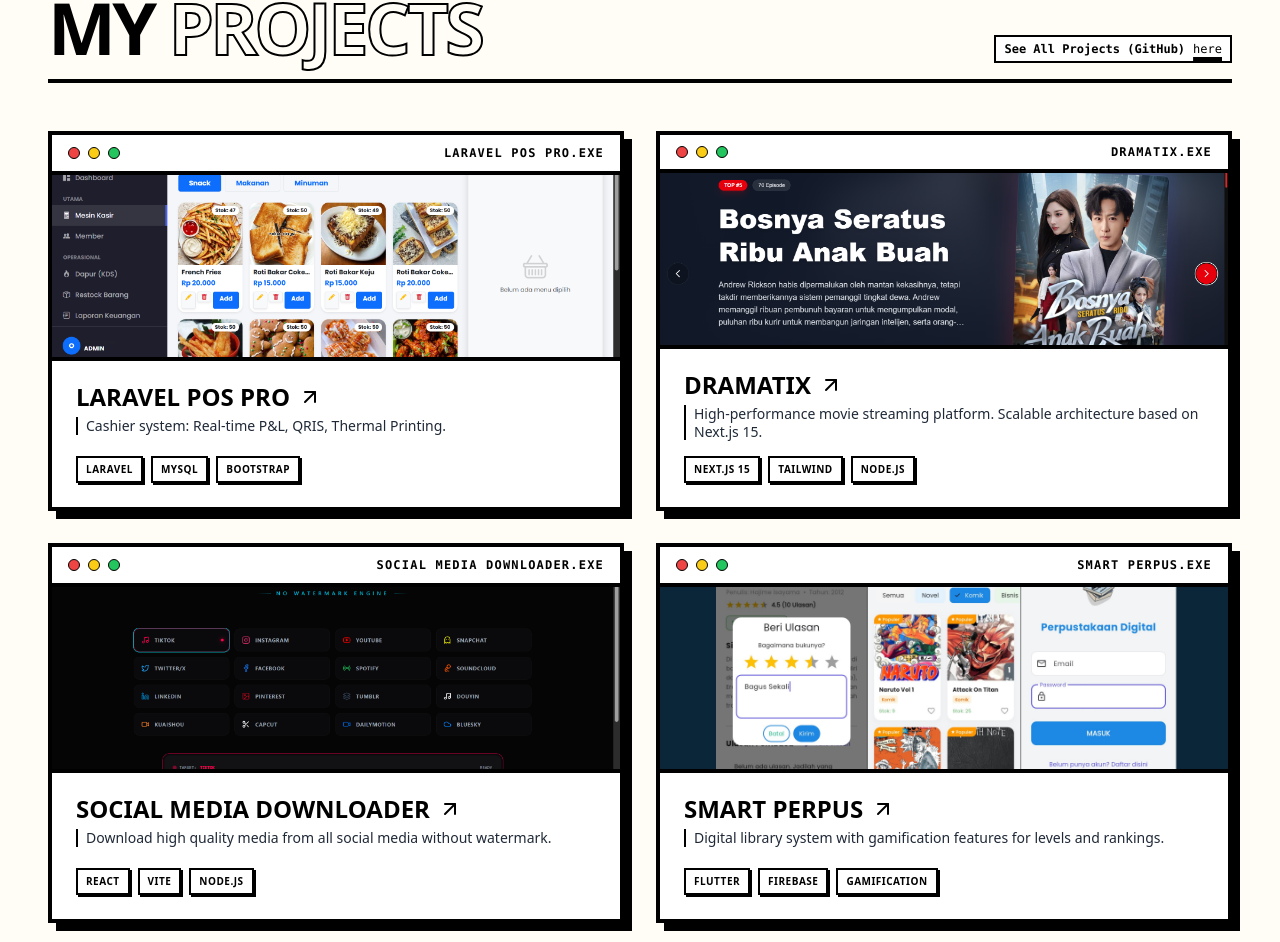
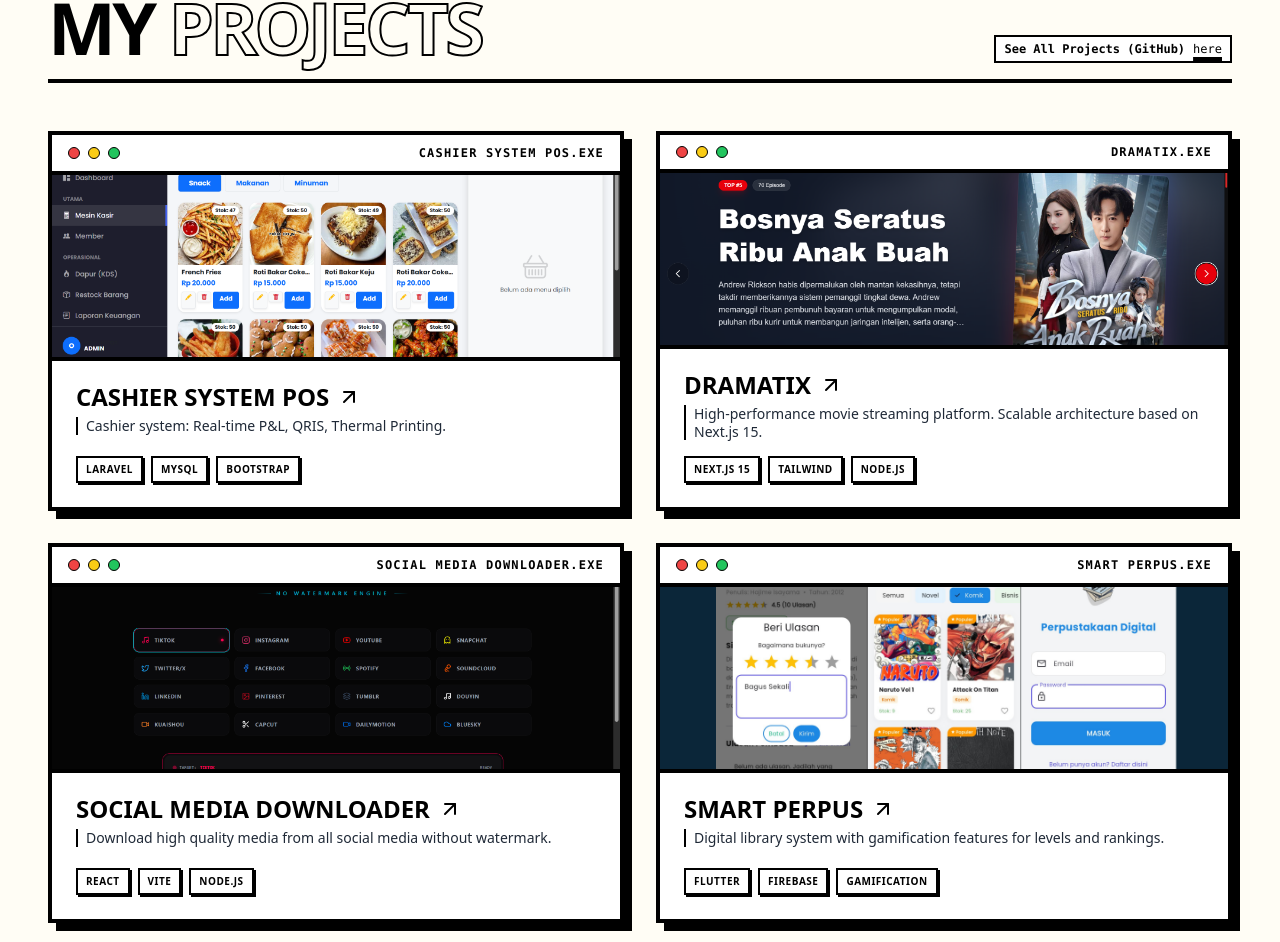
Before and after one commit to rezaaplvv/My-Web-Portofolio, a Next.js app: page / in a window 1280 px wide. Shown: the part 1697-2639 px from the top of the page. Built offline with nearby package versions, Linux system fonts and the light colour scheme; no server answers.

Commit message:
Add Fitur

```diff
--- a/app/page.tsx
+++ b/app/page.tsx
@@ -41,7 +41,7 @@
 const PROJECTS = [
     {
     id: 1,
-    title: "Laravel POS Pro",
+    title: "Cashier System POS",
     subtitle: "Restaurant System",
     desc: "Cashier system: Real-time P&L, QRIS, Thermal Printing.",
     tech: ["Laravel", "MySQL", "Bootstrap"],
@@ -93,7 +93,7 @@
     desc: "Professional Fullstack Boarding Management System with Automated Billing and Analytics.",
     tech: ["Laravel", "MySQL", "Bootstrap5"],
     image: "/dashboardowner.png",
-    link: "https://github.com/rezaaplvv/Laravel-Kost-Management"
+    link: "https://sewakamar.mitrabayarapp.com/"
   },
 
 ];
@@ -226,9 +226,17 @@
     // FIX: Menggunakan ySpring secara langsung untuk tinggi agar tidak ada celah/putus
     const height = useTransform(ySpring, (latest) => 80 + latest);
 
+    // Fungsi untuk memutar suara klik
+    const playClickSound = () => {
+        const audio = new Audio('/click.mp3');
+        audio.volume = 0.5;
+        audio.play().catch(err => console.log("Audio play error:", err));
+    };
+
     const handleDragEnd = (_: any, info: any) => {
         // Trigger jika ditarik cukup jauh
         if (info.offset.y > 80) {
+            playClickSound(); // Memutar suara tepat saat saklar terpicu
             toggleTheme();
         }
         // FIX: Kembalikan paksa ke 0 agar tali memantul ke atas
--- a/app/projects/page.tsx
+++ b/app/projects/page.tsx
@@ -61,7 +61,7 @@
     desc: "Professional Fullstack Boarding Management System with Automated Billing and Analytics.",
     tech: ["Laravel", "MySQL", "Bootstrap"],
     image: "/dashboardowner.png",
-    link: "https://github.com/rezaaplvv/Laravel-Kost-Management"
+    link: "https://sewakamar.mitrabayarapp.com/"
   },
     {
     id: 7,
```
Also changed, not shown: 1 other file (tests, documents, lock files or other folders).
